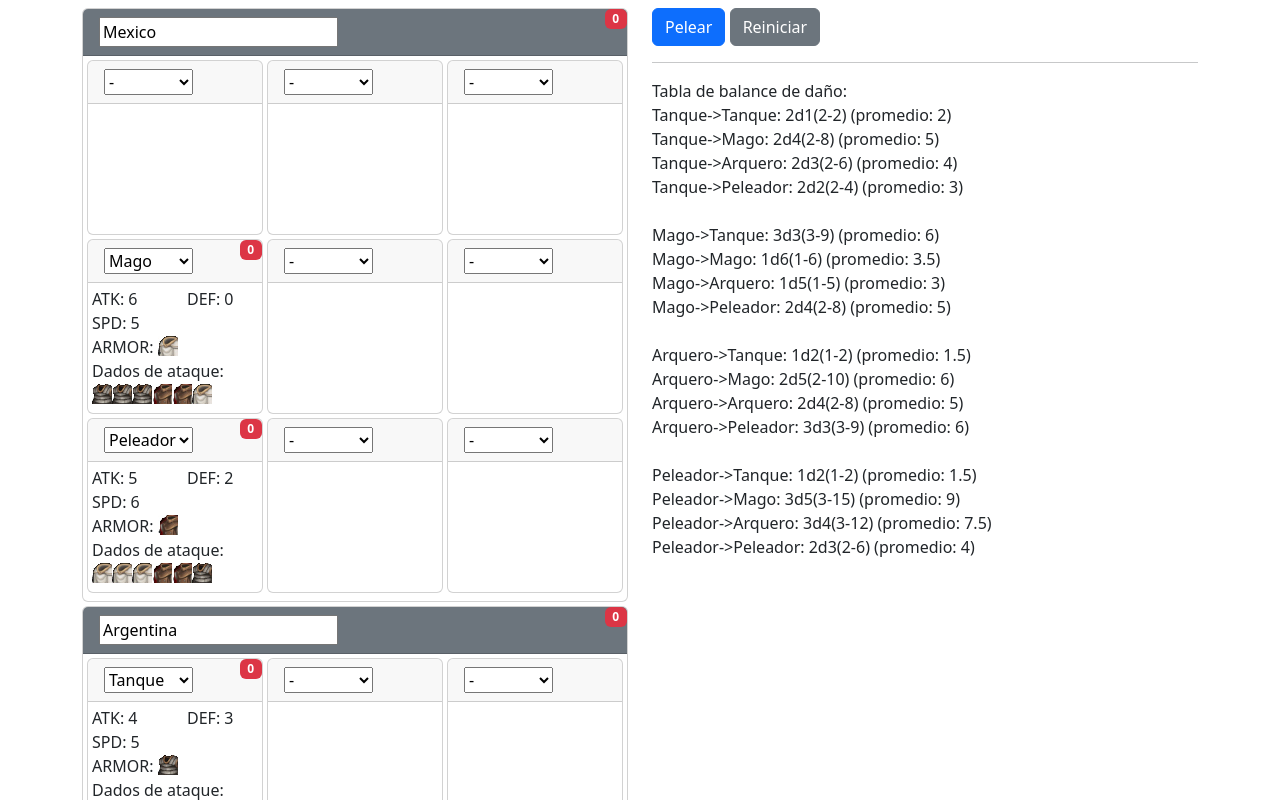
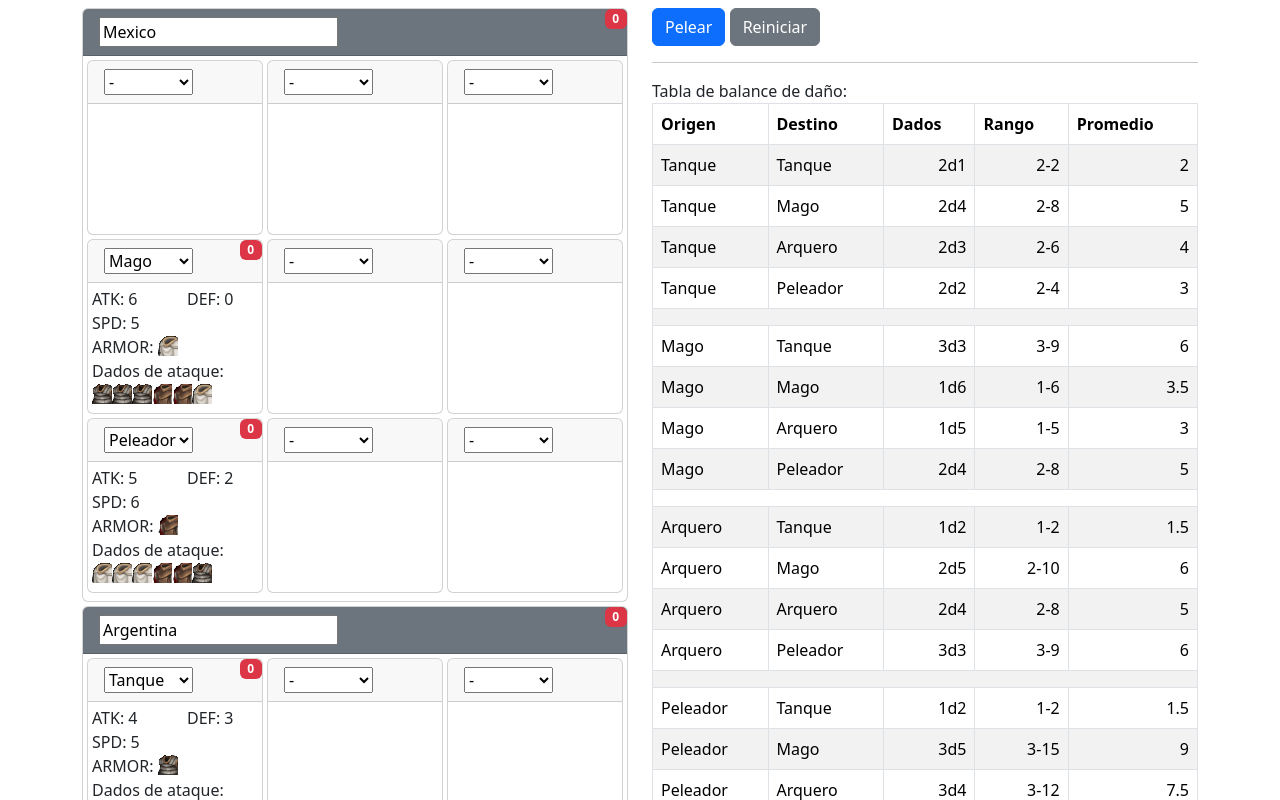
Before and after one commit to xMokar/autochess, a SvelteKit app: page / in a window 1280 px wide. Shown: the top 800 px of the page. Built offline with nearby package versions, Linux system fonts and the light colour scheme.

Commit message:
Mejorar el estilo de la tabla de balance de daño

```diff
--- a/src/routes/ViewBattle.svelte
+++ b/src/routes/ViewBattle.svelte
@@ -61,11 +61,9 @@ function AttackRolls(attacker:Champ, defender:Champ, sides:number) {
 	if(!sides)
 		return [0]
 	let roll = () => Math.max(Math.floor(Math.random()*sides)+1, 0)
-	let rolls = Object.entries(attacker.armorpen)
+	return Object.entries(attacker.armorpen)
 		.filter(([target, _]) => defender.armorType.id == target)
 		.flatMap(([_, dice]) => Array(dice).fill(0).map(roll))
-
-	return rolls
 }
 
 interface DamageRoll {
@@ -165,13 +163,33 @@ let log:string[] = []
 			{/each}
 			<hr>
 			Tabla de balance de daño:<br>
+			<table class="table table-bordered table-striped">
+			<thead><tr>
+				<th>Origen</th>
+				<th>Destino</th>
+				<th>Dados</th>
+				<th>Rango</th>
+				<th>Promedio</th>
+			</tr></thead>
+
+			<tbody>
 			{#each Champs as source}
 				{#each Champs as target}
 					{@const damage = calculateDamage(source, target)}
-					{source.name}->{target.name}: {damage.rolls.length}d{damage.sides}({damage.rolls.length}-{damage.max}) (promedio: {(damage.rolls.length+damage.max)/2})<br>
+					<tr>
+						<td>{source.name}</td>
+						<td>{target.name}</td>
+						<td class="text-end">{damage.rolls.length}d{damage.sides}</td>
+						<td class="text-end">{damage.rolls.length}-{damage.max}</td>
+						<td class="text-end">{(damage.rolls.length+damage.max)/2}</td>
+					</tr>
 				{/each}
-				<br>
+				<tr>
+					<td colspan="5"></td>
+				</tr>
 			{/each}
+			</tbody>
+			</table>
 
 		</div>
 	</div>
```
